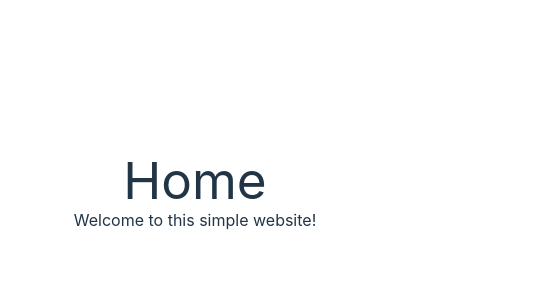
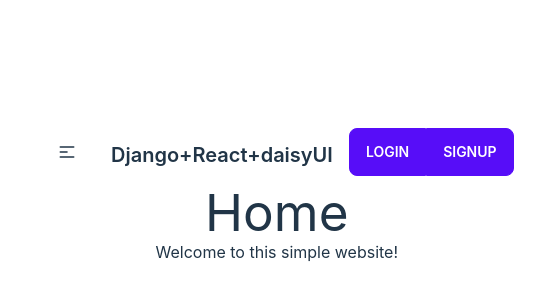
Before and after one commit to Stu-dem/django_react_aws, a React (Vite) app in the folder frontend/: page / in a window 390 px wide. Shown: the part 230-530 px from the top of the page, 554 px wide, since content can reach past the window. Built offline with nearby package versions, Linux system fonts and the light colour scheme.

Commit message:
feat(frontend): :sparkles: added navbar

```diff
--- a/frontend/src/App.jsx
+++ b/frontend/src/App.jsx
@@ -9,9 +9,11 @@ import Home from "./pages/Home";
 import Registration from "./pages/Registration";
 import Login from "./pages/Login";
 import Profile from "./pages/Profile";
+import Layout from "./components/layout/Base";
 
 function App() {
   return (
+    <Layout>
       <Routes>
         <Route path="/" element={<Home />} />
         <Route path="/registration/" element={<Registration />} />
@@ -25,6 +27,7 @@ function App() {
           }
         />
       </Routes>
+    </Layout>
   );
 }
 
--- /dev/null
+++ b/frontend/src/components/layout/Base.jsx
@@ -0,0 +1,13 @@
+import React from "react";
+import NavigationBar from "./Navbar";
+
+function Layout(props) {
+  return (
+    <div className="">
+      <NavigationBar />
+      <div className="">{props.children}</div>
+    </div>
+  );
+}
+
+export default Layout;
--- /dev/null
+++ b/frontend/src/components/layout/Navbar.jsx
@@ -0,0 +1,71 @@
+import React from "react";
+import { useNavigate } from "react-router-dom";
+import useUserActions, { getUser } from "../../hooks/user-actions";
+
+function NavigationBar() {
+  const navigate = useNavigate();
+  const userActions = useUserActions();
+  const user = getUser();
+  const handleLogoutClick = () => {
+    userActions.logout();
+  };
+
+  const loginLogoutButton = user ? (
+    <button
+      type="button"
+      onClick={handleLogoutClick}
+      className="btn btn-secondary"
+    >
+      Logout
+    </button>
+  ) : (
+    <div className="btn-group">
+      <button
+        type="button"
+        onClick={() => navigate("/login/")}
+        className="btn btn-primary"
+      >
+        Login
+      </button>
+      <button
+        type="button"
+        onClick={() => navigate("/registration/")}
+        className="btn btn-primary"
+      >
+        Signup
+      </button>
+    </div>
+  );
+
+  return (
+    <div className="navbar bg-base-100">
+      <div className="navbar-start">
+        <div className="dropdown">
+          <label tabIndex={0} className="btn btn-ghost lg:hidden">
+            <svg
+              xmlns="http://www.w3.org/2000/svg"
+              className="h-5 w-5"
+              fill="none"
+              viewBox="0 0 24 24"
+              stroke="currentColor"
+            >
+              <path
+                strokeLinecap="round"
+                strokeLinejoin="round"
+                strokeWidth="2"
+                d="M4 6h16M4 12h8m-8 6h16"
+              />
+            </svg>
+          </label>
+        </div>
+
+        <button className="btn btn-ghost normal-case text-xl">
+          Django+React+daisyUI
+        </button>
+      </div>
+      <div className="navbar-end">{loginLogoutButton}</div>
+    </div>
+  );
+}
+
+export default NavigationBar;
```
Lines whose indentation alone changed are shown as unchanged.
